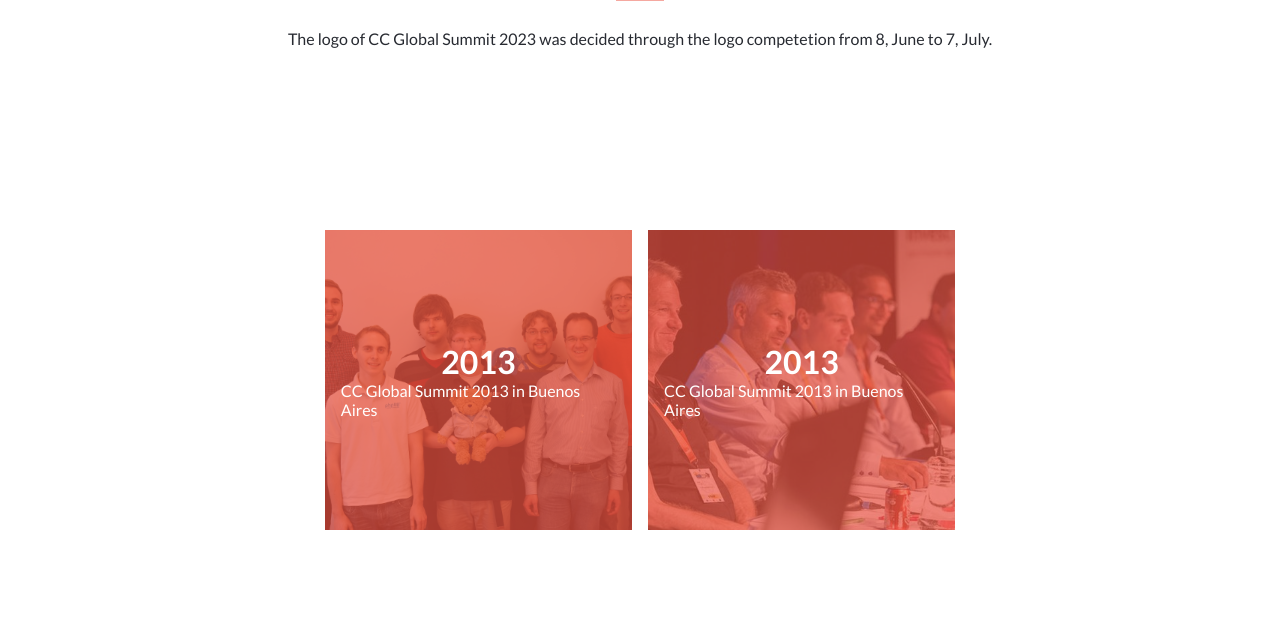
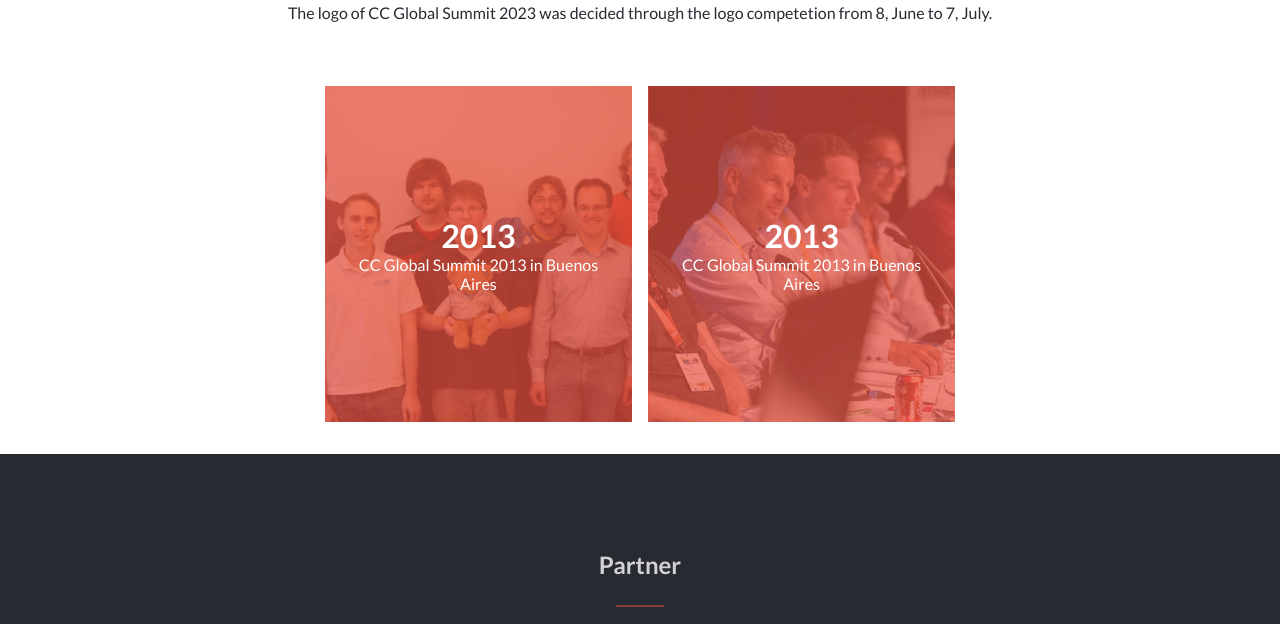
Before and after one commit to muhammedb8826/E-Learning-Project, a website: page about.html in a window 1280 px wide. Shown: the part 1608-2232 px from the top of the page. Drawn offline with Linux system fonts and the light colour scheme.

Commit message:
Fix image overflow in about page

```diff
--- a/styles/about.css
+++ b/styles/about.css
@@ -34,6 +34,15 @@
   background-color: #ec5242;
 }
 
+.description-text {
+  display: flex;
+  justify-content: center;
+  align-items: center;
+  flex-direction: column;
+  padding: 0;
+  text-align: center;
+}
+
 .title-and-description .description-text {
   border: 2px solid var(--main-color-gray);
   padding: 1rem;
@@ -45,10 +54,12 @@
 .title-and-description .description-text p {
   display: none;
 }
+
 .program-place {
   font-size: 0.9rem;
   padding: 0;
 }
+
 .email-link a {
   font-weight: bold;
   color: var(--main-color-black);
@@ -77,14 +88,7 @@
   transform: translate(-50%, -50%);
   background-color: #ec5242;
 }
-  .description-text {
-    display: flex;
-    justify-content: center;
-    align-items: center;
-    flex-direction: column;
-    padding: 0;
-    text-align: center;
-  }
+
 .description-text-2 {
   display: none;
 }
@@ -106,8 +110,8 @@
 
 .history-show-image {
   position: relative;
-    padding: 1rem;
-    height: 75vh;
+  padding: 2rem 1rem;
+  height: 100vh;
   display: flex;
   justify-content: center;
   align-items: center;
@@ -122,20 +126,23 @@
   justify-content: center;
   align-items: center;
   flex-direction: column;
-    width:60%;
-    height: 50%;
+  width: 100%;
+  height: 100%;
   background-color: var(--main-color-red);
   overflow: hidden;
+  text-align: center;
 }
 
 .image-and-text img {
   top: 50%;
   left: 50%;
-    transform: translate(-50%,-50%);
+  transform: translate(-50%, -50%);
   position: absolute;
+  object-fit: cover;
+  background-position: center;
+  width: 100%;
   height: 100%;
   opacity: 0.3;
-    background-blend-mode: multiply;
 }
 
 .year {
@@ -180,6 +187,7 @@
   .main-program-title::after {
     top: 4rem;
   }
+
   .description-text-2 {
     display: block;
     width: 50%;
@@ -192,11 +200,12 @@
 
   .history-show-image {
     flex-direction: row;
-        padding: 0 10rem;
+    padding: 2rem 10rem;
     width: 100%;
+    height: 50vh;
   }
+
   .image-and-text {
     width: 32%;
   }
-
 }
--- a/styles/style.css
+++ b/styles/style.css
@@ -338,7 +338,7 @@
     justify-content: space-between;
     align-items: center;
     box-shadow: 2px 2px 7px rgb(0, 0, 0, 0.2);
-    padding: 2rem;
+    padding: 1.2rem;
   }
 
   header .logo {
@@ -374,6 +374,11 @@
     text-decoration: none;
     color: var(--main-color-black);
     padding: 0.5rem;
+    font-weight: 500;
+  }
+
+  ul li a:hover {
+    color: var(--main-color-red);
   }
 
   .main-program .see-program a {
```
Lines whose indentation alone changed are shown as unchanged.
